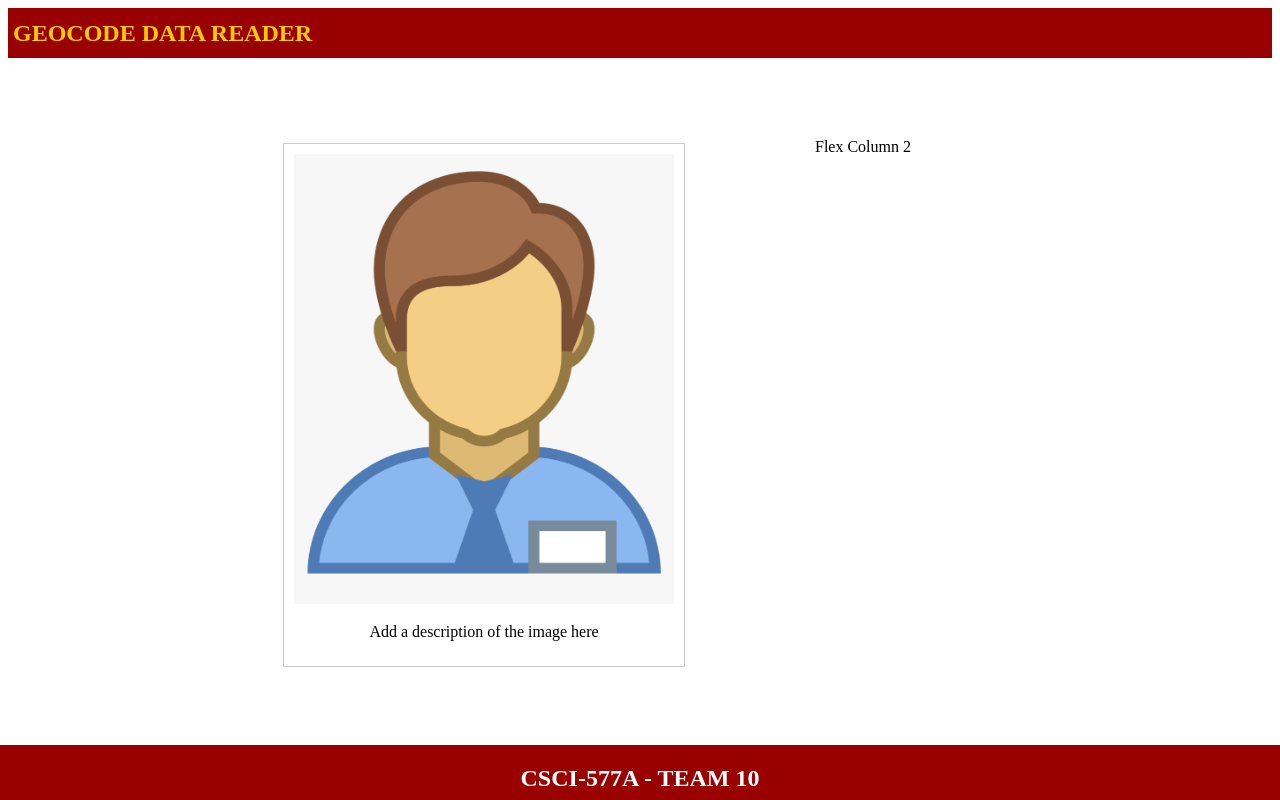
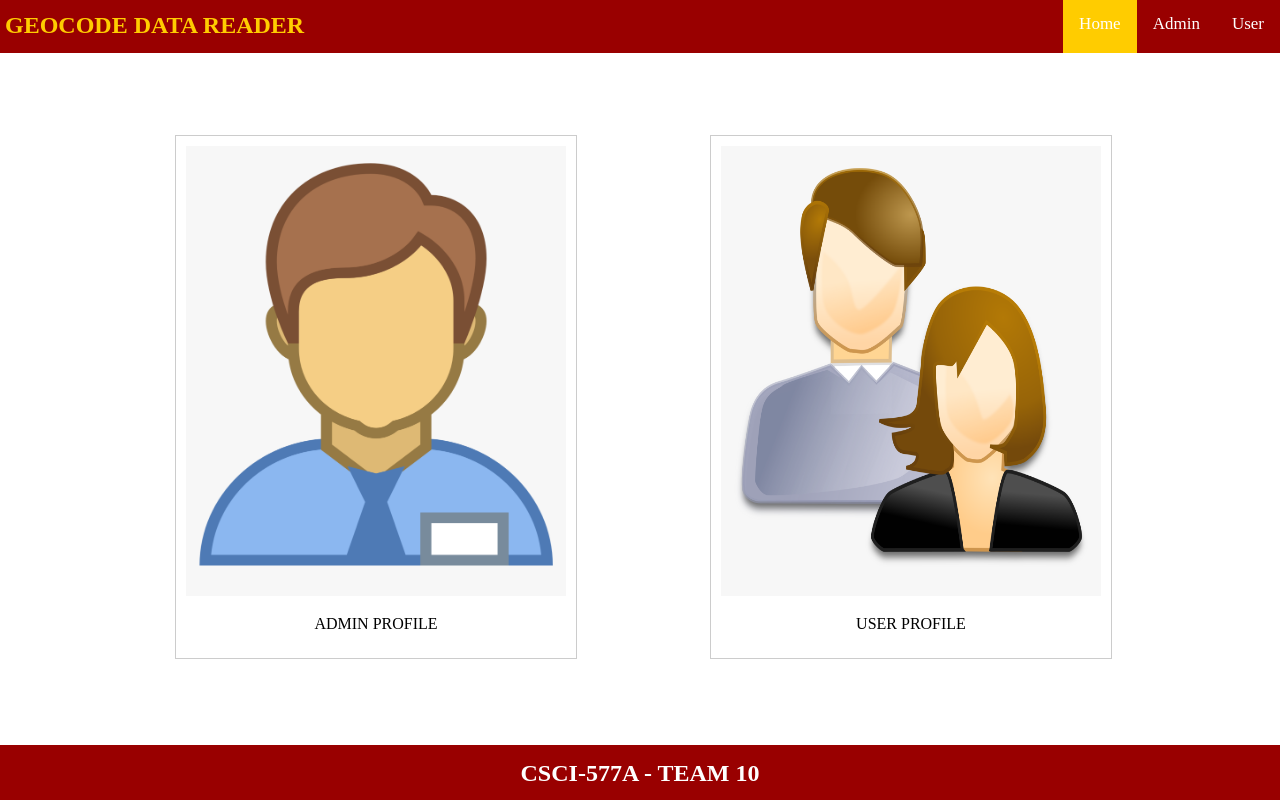
Before and after one commit to DamCousik/Geocode-Data-Reader, a plain HTML site: page index.html in a window 1280 px wide. Drawn offline with Linux system fonts and the light colour scheme.

Commit message:
Outline completed for main, admin and user pages
Please use this template for future pages

```diff
--- a/css/geocode.css
+++ b/css/geocode.css
@@ -2,6 +2,22 @@
   height: 50px;
   width: 100%;
   background-color: #990000;
+}
+
+body{
+  margin: 0px;
+}
+
+.title{
+  display: inline;
+  float:left;
+}
+
+.footnote{
+  text-align: center;
+  color: white;
+  text-align: center;
+  margin-top: 15px;
 }
 
 img{
@@ -15,21 +31,19 @@ img{
 }
 
 .flex-child {
-    flex: 1;
-    height: 500px;
+    width: 100%;
+    margin-right: 100px;
 }
 
 .flex-child:first-child {
-    margin-right: 100px;
-    margin-left: 250px;
+    margin-right: 80px;
+    margin-left: 150px;
 }
-
 
 #write-well{
   color: #FFCC00;
   padding: 12px 5px 5px 5px;
   text-align: justify;
-  text-justify:inter-word;
   margin: 0;
   top: 50%;
 }
@@ -63,3 +77,33 @@ div.desc {
   padding: 15px;
   text-align: center;
 }
+
+ul {
+  list-style-type: none;
+  margin: 0;
+  padding: 0;
+  overflow: hidden;
+  background-color: #990000;
+}
+
+li {
+  float: right;
+}
+
+li a {
+  display: block;
+  color: white;
+  text-align: center;
+  font-size: 17px;
+  padding: 14px 16px;
+  text-decoration: none;
+  height: 25px;
+}
+
+li a:hover:not(.active) {
+  background-color: #FFCC00;
+}
+
+.active {
+  background-color: #FFCC00;
+}
--- a/index.html
+++ b/index.html
@@ -8,25 +8,33 @@
   </head>
   <body>
 	  <div class="navbar">
-      <h2 id="write-well">GEOCODE DATA READER</h2>
+      <ul>
+        <h2 class="title" id="write-well">GEOCODE DATA READER</h2>
+        <li><a href="user.html">User</a></li>
+        <li><a href="admin.html">Admin</a></li>
+        <li><a class="active" href="index.html">Home</a></li>
+      </ul>
     </div>
 
     <div class="flex-container">
         <div class="flex-child magenta">
           <div class="gallery">
-              <img src="images/admin.png" width="600" height="700">
-            <div class="desc">Add a description of the image here</div>
+            <a href="admin.html"><img src="images/admin.png" width="600" height="700"></a>
+            <div class="desc">ADMIN PROFILE</div>
           </div>
         </div>
 
         <div class="flex-child green">
-          Flex Column 2
+          <div class="gallery">
+            <a href="user.html"><img src="images/users.png" width="600" height="700"></a>
+            <div class="desc">USER PROFILE</div>
+          </div>
         </div>
     </div>
 
 
     <div class="footer">
-      <h2 style="text-align: center; color: #fff; padding-bottom: 5px;">CSCI-577A - TEAM 10</h2>
+      <h2 class="footnote">CSCI-577A - TEAM 10</h2>
     </div>
   </body>
   </html>
```
Also changed, not shown: admin.html (added, +23 -0 lines), user.html (added, +23 -0 lines), images/users.png (added).
